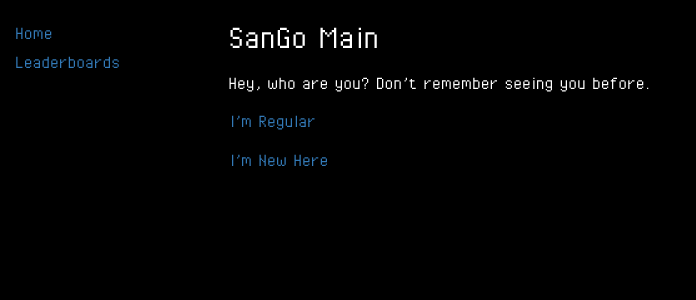
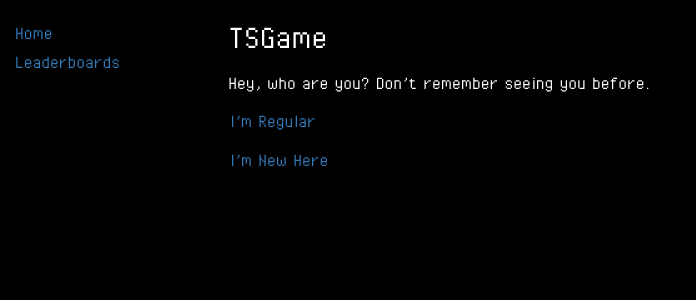
Before and after one commit to FastestDan/TSGame, a Django app: page / in a window 1280 px wide. Shown: the top 300 px of the page, without its empty margins (0-696 px from the left). Run offline with Django 4.2, Linux system fonts and the light colour scheme; some libraries are stand-ins or nearby versions.

Commit message:
Update .gitignore

```diff
--- a/templates/index.html
+++ b/templates/index.html
@@ -3,7 +3,7 @@
 {% block title %}SanGo{% endblock %}
 
 {% block content %}
-<h1>SanGo Main</h1>
+<h1>TSGame</h1>
 {% if user.is_authenticated %}
   Hi there, {{ user.username }}! So, wanna play?
   <noscript>You need to enable JavaScript to run this app.</noscript>
```
Also changed, not shown: 1 other file.
